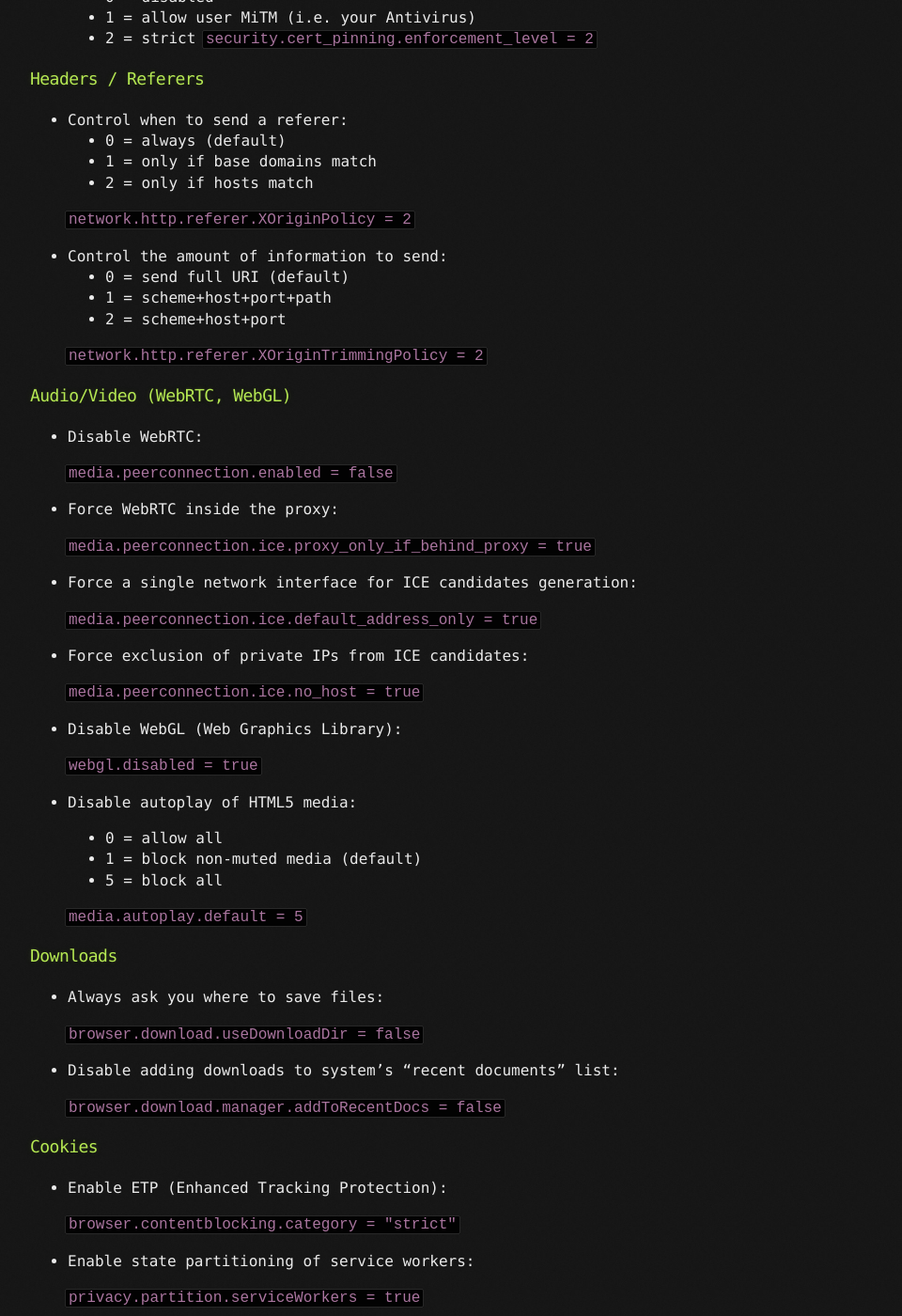
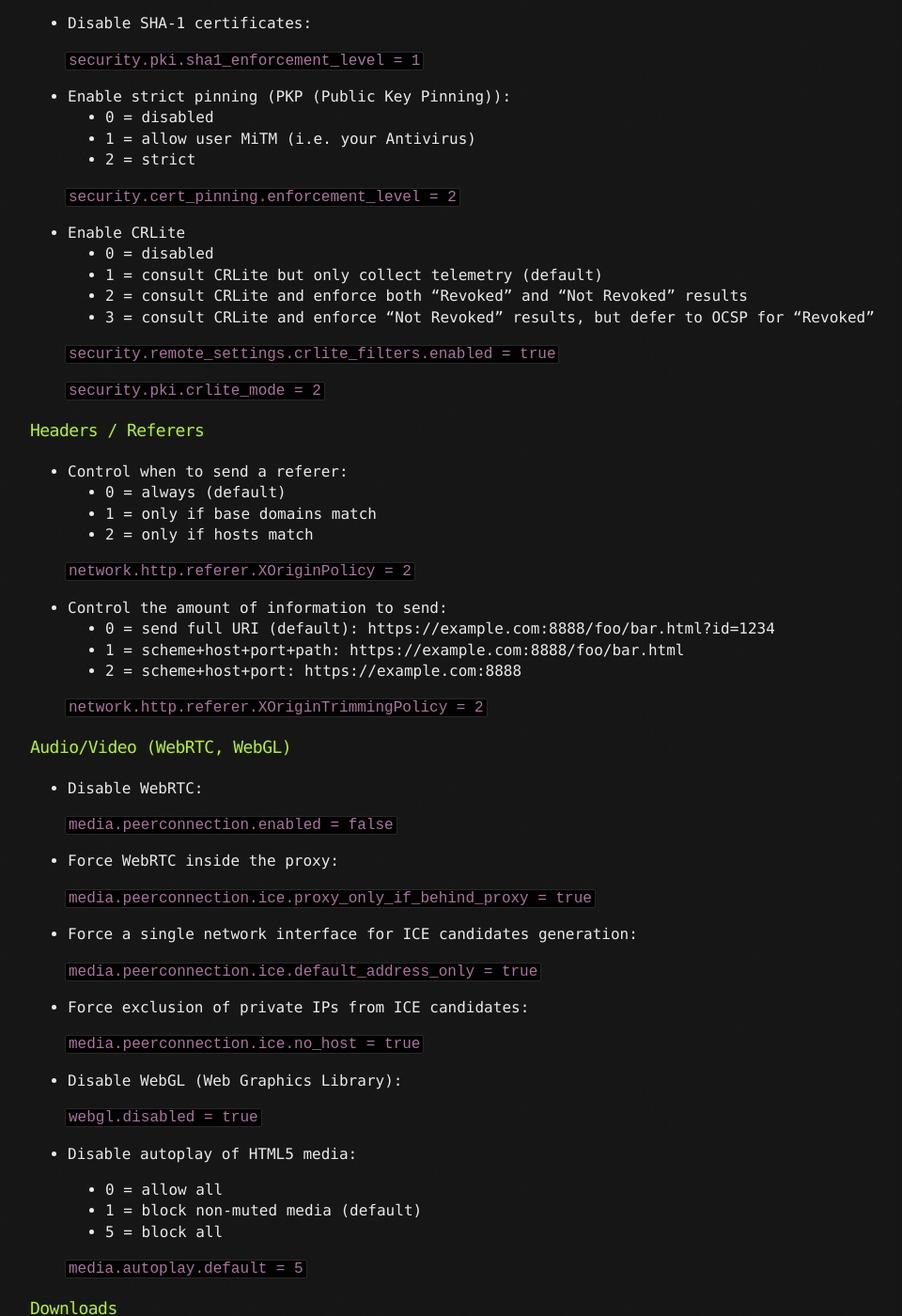
Before and after one commit to brainfucksec/brainfucksec.github.io, a Jekyll site: the page built from _posts/2022-03-21-firefox-hardening-guide.md, in a window 1280 px wide and 1400 px high, scrolled down 9575 px. Shown: the whole window at 94% size, without its empty margins (108-1068 px from the left). Built offline with Jekyll 4.4.1, drawn with Linux system fonts in a browser that asks for light colours; some of the changed text lies outside the part shown.

Commit message:
Update _posts/2022-03-21-firefox-hardening-guide.md

```diff
--- a/_posts/2022-03-21-firefox-hardening-guide.md
+++ b/_posts/2022-03-21-firefox-hardening-guide.md
@@ -73,7 +73,7 @@
 
 Notes:
 
-* You can add/select your favorite search engines or restore the default settings, see: [Add or remove a search engine in Firefox](https://support.mozilla.org/en-US/kb/add-or-remove-search-engine-firefox)
+* DuckDuckGo decided to [down-ranks the source of Russian disinformation](https://nitter.unixfox.eu/yegg/status/1501716484761997318?lang=en), everyone is free to have his own opinion about it, for me this is already a form of censorship, I am the one who decides for myself what is disinformation and what is not. Based on my research good alternative search engines are [SearXNG](https://github.com/searxng/searxng) and [MetaGer](https://metager.org/).  To add search engines or restore the default settings, see: [Add or remove a search engine in Firefox](https://support.mozilla.org/en-US/kb/add-or-remove-search-engine-firefox).
 
 * The other Search settings are managed through the [about:config](#aboutconfig) parameters.
 
@@ -157,11 +157,11 @@
 
 * Disable using the OS's geolocation service:
 
-    `geo.provider.ms-windows-location = false` (Windows)
+    `geo.provider.ms-windows-location = false`  [Windows]
 
-    `geo.provider.use_corelocation = false` (macOS)
+    `geo.provider.use_corelocation = false`     [macOS]
 
-    `geo.provider.use_gpsd = false` (Linux)
+    `geo.provider.use_gpsd = false`             [Linux]
 
 * Disable region updates:
 
@@ -175,19 +175,20 @@
 
     `intl.accept_languages = "en-US, en"`
 
-    `javascript.use_us_english_locale = true` (Hidden pref)
+    `javascript.use_us_english_locale = true` [Hidden pref]
 
 ### Auto-updates / Recommendations
 
 * Disable auto-installing Firefox updates:
 
-    `app.update.auto = false` (Non-Windows)
+    `app.update.background.scheduling.enabled = false`  [Windows]
 
-    `app.update.background.scheduling.enabled = false` (Windows)
+    `app.update.auto = false`                           [Non-Windows]
+
 
 * Disable addons recommendations (uses Google Analytics):
 
-    `extensions.getAddons.showPane = false` (Hidden pref)
+    `extensions.getAddons.showPane = false` [Hidden pref]
 
     `extensions.htmlaboutaddons.recommendations.enabled = false`
 
@@ -199,7 +200,7 @@
 
     `datareporting.healthreport.uploadEnabled = false`
 
-    `toolkit.telemetry.enabled = false` (Default: false)
+    `toolkit.telemetry.enabled = false` [Default: false]
 
     `toolkit.telemetry.unified = false`
 
@@ -217,9 +218,9 @@
 
     `toolkit.telemetry.firstShutdownPing.enabled = false`
 
-    `toolkit.telemetry.coverage.opt-out = true` (Hidden pref)
+    `toolkit.telemetry.coverage.opt-out = true` [Hidden pref]
 
-    `toolkit.coverage.opt-out = true` (Hidden pref)
+    `toolkit.coverage.opt-out = true` [Hidden pref]
 
     `toolkit.coverage.endpoint.base = ""`
 
@@ -327,7 +328,7 @@
 
 * Disable GIO protocols as a potential proxy bypass vectors:
 
-    `network.gio.supported-protocols = ""` (Hidden pref)
+    `network.gio.supported-protocols = ""` [Hidden pref]
 
 * Remove special permissions for certain mozilla domains:
 
@@ -419,6 +420,10 @@
 
     `browser.sessionstore.resume_from_crash = false`
 
+* Disable page thumbnail collection
+
+    `browser.pagethumbnails.capturing_disabled = true` [Hidden pref]
+
 ### HTTPS / SSL/TLS / OSCP / CERTS
 
 * Enable HTTPS-Only mode in all windows:
@@ -449,7 +454,18 @@
     * 0 = disabled
     * 1 = allow user MiTM (i.e. your Antivirus)
     * 2 = strict
+
     `security.cert_pinning.enforcement_level = 2`
+
+* Enable CRLite
+    * 0 = disabled
+    * 1 = consult CRLite but only collect telemetry (default)
+    * 2 = consult CRLite and enforce both "Revoked" and "Not Revoked" results
+    * 3 = consult CRLite and enforce "Not Revoked" results, but defer to OCSP for "Revoked"
+
+    `security.remote_settings.crlite_filters.enabled = true`
+
+    `security.pki.crlite_mode = 2`
 
 ### Headers / Referers
 
@@ -461,9 +477,9 @@
     `network.http.referer.XOriginPolicy = 2`
 
 * Control the amount of information to send:
-    * 0 = send full URI (default)
-    * 1 = scheme+host+port+path
-    * 2 = scheme+host+port
+    * 0 = send full URI (default):  https://example.com:8888/foo/bar.html?id=1234
+    * 1 = scheme+host+port+path:    https://example.com:8888/foo/bar.html
+    * 2 = scheme+host+port:         https://example.com:8888
 
     `network.http.referer.XOriginTrimmingPolicy = 2`
 
@@ -508,7 +524,7 @@
 
 ### Cookies
 
-* Enable ETP (Enhanced Tracking Protection):
+* Enable ETP (Enhanced Tracking Protection), ETP strict mode enables Total Cookie Protection (TCP):
 
     `browser.contentblocking.category = "strict"`
 
@@ -574,11 +590,19 @@
 
 * Disable mozAddonManager Web API:
 
-    `privacy.resistFingerprinting.block_mozAddonManager = true` (Hidden pref)
+    `privacy.resistFingerprinting.block_mozAddonManager = true` [Hidden pref]
 
 * Disable using system colors:
 
-    `browser.display.use_system_colors = false` (Default: false (Non-Windows))
+    `browser.display.use_system_colors = false` [Default: false [Non-Windows]]
+
+* Disable showing about:blank page when possible at startup
+
+    `browser.startup.blankWindow = false`
+
+* Disable usinf system colors:
+
+    `browser.display.use_system_colors = false` [Default: false [Non-Windows]]
 
 ## Disabled Options
 
@@ -589,7 +613,7 @@
 If you want (is recommended), you can use the `user.js` file with the settings of this guide or with your preferred settings, it is recommended to create a new profile for this purpose.
 Before using the file check the entries and modify/add them according to your preferences, don't copy/paste without know what you are doing.
 
-Download the `user.js` template from my [GitHub gist](https://gist.github.com/brainfucksec/68e79da1c965aeaa4782914afd8f7fa2)
+Download the `user.js` template from my [GitHub gist](https://gist.github.com/brainfucksec/68e79da1c965aeaa4782914afd8f7fa2), note that this user.js is configured for Linux systems, so if you use Windows or macOS edit, comment/uncomment the relevant entries according to the instructions listed above.
 
 More information about Firefox user.js:
 
@@ -670,7 +694,7 @@
 ## Recommendations:
 
 Take this guide as a starting point and learn about the meaning of the various options, configuring Firefox parameters is a fairly complex topic.
-Like all guides, there may be errors or inaccuracies, so don't blindly copy/paste, and if you find something wrong I invite you to [contact me](https://brainfucksec.github.io/contacts) to fix the problem.
+Although I do my best so that there are not, there may be errors or inaccuracies in this guide, so don't blindly copy/paste, and if you find something wrong I invite you to [contact me](https://brainfucksec.github.io/contacts) to fix the problem.
 Your security depends not only on technical countermeasures, but also on how you behave online, so search for information, compare them, and **think with you head**.
 
 ---
@@ -684,3 +708,5 @@
 * [LibreWolf](https://librewolf.net/)
 
 * [uBlock Origin](https://ublockorigin.com/)
+
+**Thank you guys for your awesome work!**
```
Also changed, not shown: other parts of _posts/2022-03-21-firefox-hardening-guide.md (+1 -1 lines).
